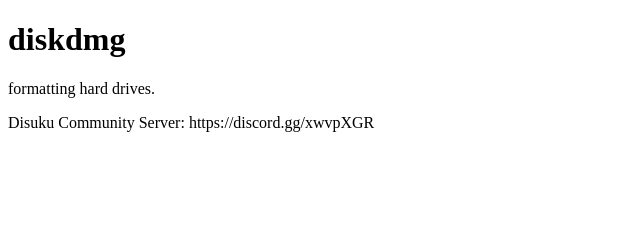
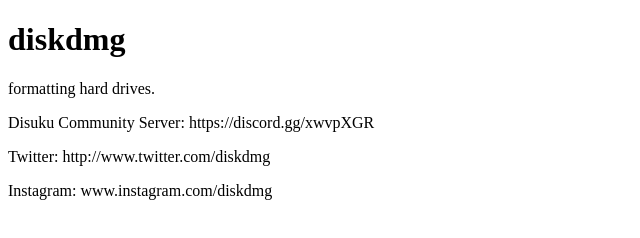
Before and after one commit to diskdmg/diskdmg.github.io, a plain HTML site: page index.html in a window 1280 px wide. Shown: the whole page, without its empty margins (0-640 px from the left). Drawn offline with Linux system fonts and the light colour scheme.

Commit message:
Update index.html

```diff
--- a/index.html
+++ b/index.html
@@ -3,5 +3,8 @@
 <body>
 <h1>diskdmg</h1>
 <p>formatting hard drives.</p>
-</body>Disuku Community Server: https://discord.gg/xwvpXGR
+</body>Disuku Community Server:
+https://discord.gg/xwvpXGR
+<p>Twitter: http://www.twitter.com/diskdmg</p>
+<p>Instagram: www.instagram.com/diskdmg
 </html>
```
